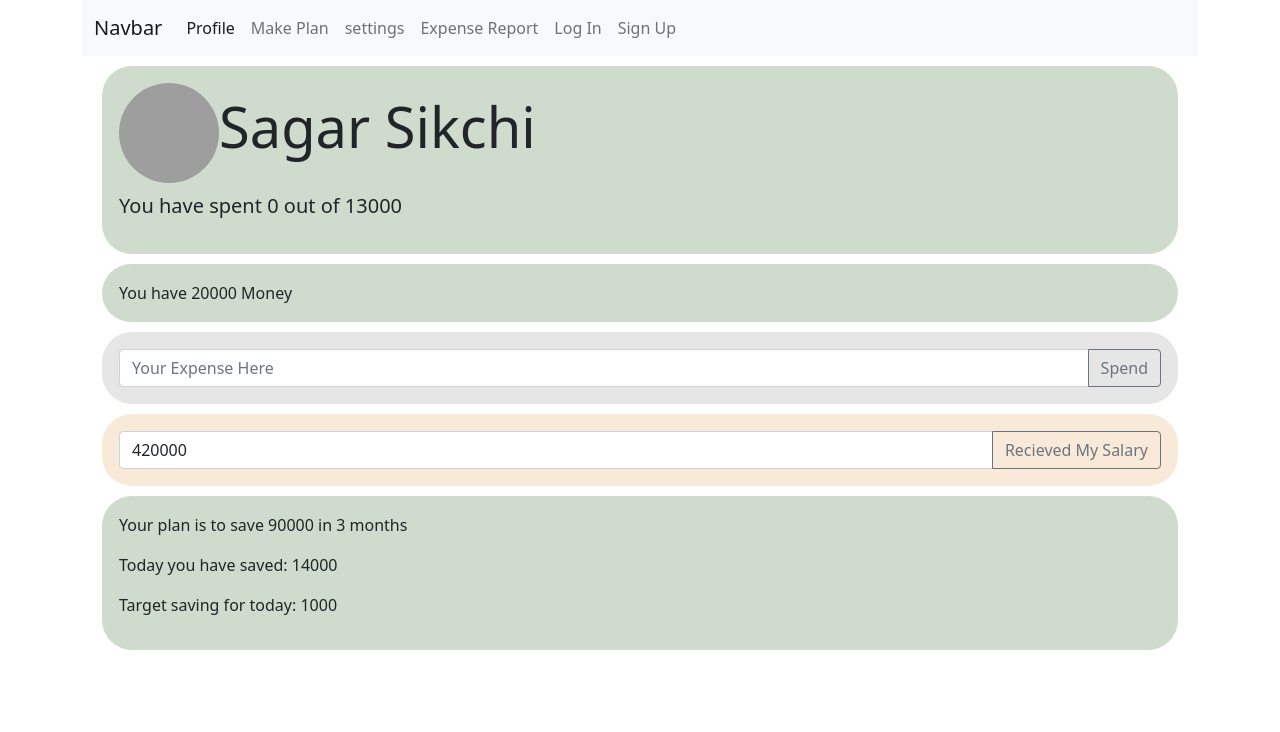
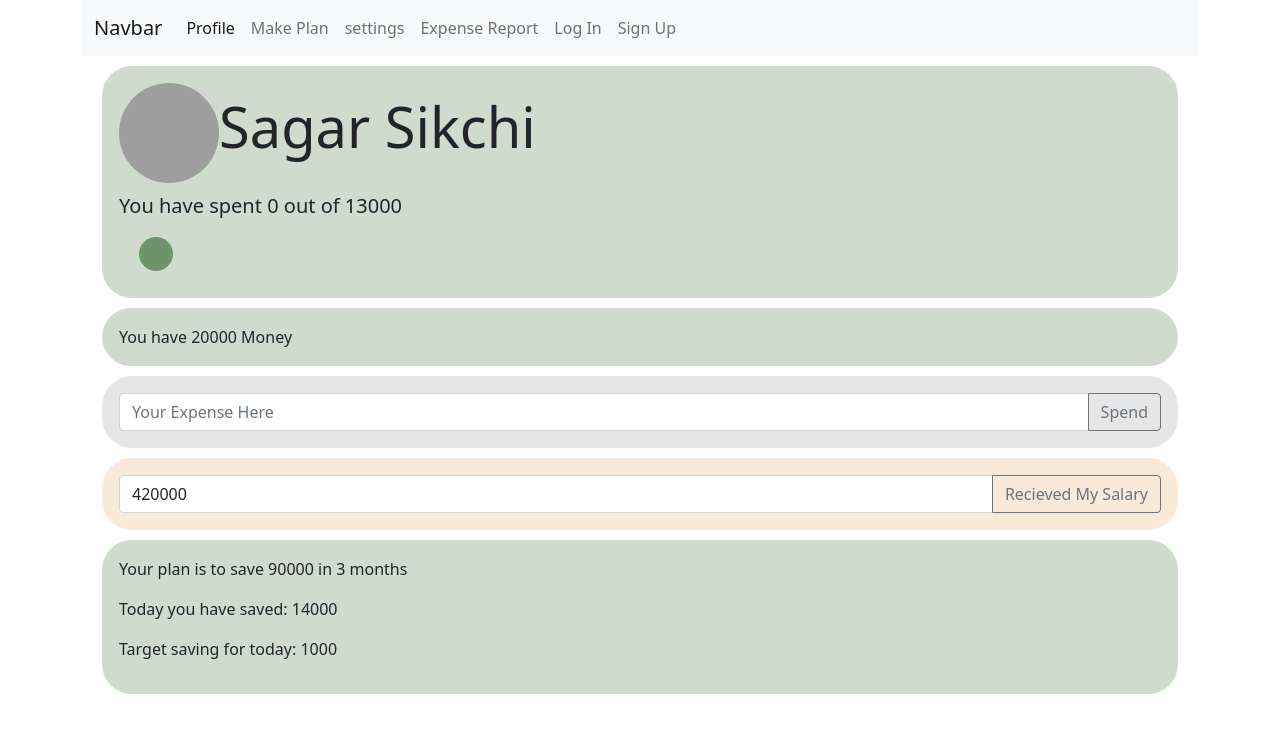
Before and after one commit to hussain18/Personal_Finance_Manager, a React (Create React App) app: page /profile in a window 1280 px wide. Shown: the top 732 px of the page. Built offline with nearby package versions, Linux system fonts and the light colour scheme; grey boxes are pictures that could not be loaded.

Commit message:
Simple yet incomplete progress is made in profile page

```diff
--- a/package.json
+++ b/package.json
@@ -11,6 +11,7 @@
     "react-dom": "^17.0.1",
     "react-router-dom": "^5.2.0",
     "react-scripts": "4.0.3",
+    "styled-components": "^4.1.3",
     "web-vitals": "^1.1.1"
   },
   "scripts": {
--- a/src/components/userProfile.js
+++ b/src/components/userProfile.js
@@ -1,5 +1,6 @@
 import NavBar from './nav.js'
 import React from 'react'
+import styled from 'styled-components'
 
 
 
@@ -11,6 +12,12 @@ const statusColors = {
     4: 'rgba(102, 27, 9,0.2)',
 }
 
+const progressBarColors = {
+    1: 'rgba(16, 77, 8,0.5)',
+    2: 'rgba(112, 185, 43,0.5)',
+    3: 'rgba(219, 146, 63,0.5)',
+    4: 'rgba(102, 27, 9,0.5)',
+}
 
 let userImgStyle = {
     height: 100,
@@ -33,6 +40,11 @@ let pageStyle = {
 
 
 //////////////////////// VIEWS \\\\\\\\\\\\\\\\\\\\\\\\
+const ProgressBarFiller = styled.div`
+    width: ${props => props.width}%;
+
+`
+
 function UserImg(props) {
     return <img src = {props.picture} style={userImgStyle} alt="person img"/>
 }
@@ -94,13 +106,24 @@ function UserJumbotron(props) {
     // alert(props.hasPlan)
 
     const toSaveToday = props.userData.hasPlan? props.userData.plan.amount/(props.userData.plan.duration * 30) : 0
+    const toSpendToday = props.userData.income/30-toSaveToday
+    const todayExpense = props.userData.todayExpense
+    const expensePercentage = (todayExpense*100)/toSpendToday
+
+    console.log(expensePercentage) //test...
+
+    // Creating style of progress bar filler
+    var progressBarStyle = {...props.style}
+    progressBarStyle.backgroundColor = progressBarColors[props.backgroundColorIndex]
+    progressBarStyle.height = 10
 
     return <div style={props.style}>
             <h1 className="display-4" >
                 <UserImg picture = {props.userData.picture}/>
                 {props.userData.userName}
             </h1>
-            <p className="lead">You have spent {props.userData.todayExpense} out of {props.userData.income/30-toSaveToday}</p>
+            <p className="lead">You have spent {todayExpense} out of {toSpendToday}</p>
+            <ProgressBarFiller style = {progressBarStyle} width = {expensePercentage}/>
         </div>
 }
 
@@ -118,7 +141,6 @@ function PlanView(props) {
             <p>You have no plans <a href = "#">Click Here</a> to Create one</p>
         </div>
 }
-
 
 export default class UserProfile extends React.Component {
 
@@ -157,15 +179,20 @@ export default class UserProfile extends React.Component {
 
         const everydayEx = this.state.income/30
         const todayEx = this.state.todayExpense
+        var backgroundColorIndex = '1'
 
         if(todayEx/everydayEx < 0.5) {
             dailyExpenseStatus.backgroundColor = statusColors['1']
+            backgroundColorIndex = '1'
         } else if (todayEx/everydayEx < 0.8) {
             dailyExpenseStatus.backgroundColor = statusColors['2']
+            backgroundColorIndex = '2'
         } else if(todayEx/everydayEx < 1) {
             dailyExpenseStatus.backgroundColor = statusColors['3']
+            backgroundColorIndex = '3'
         } else {
             dailyExpenseStatus.backgroundColor = statusColors['4']
+            backgroundColorIndex = '4'
         }
 
 
@@ -212,7 +239,8 @@ export default class UserProfile extends React.Component {
             planStyle: planStatus,
             availableAmountStyle: availableAmountStatus,
             salaryStyle: salaryStatus,
-            defaultsStyle: {...containerStyle}
+            defaultsStyle: {...containerStyle},
+            backgroundColorIndex,
         }
     }
 
@@ -232,6 +260,7 @@ export default class UserProfile extends React.Component {
                 profile = ' active'/>
 
             <UserJumbotron
+                backgroundColorIndex = {this.getStatus().backgroundColorIndex}
                 userData={this.state}
                 style = {this.getStatus().dailyExpenseStyle}/>
 
@@ -279,3 +308,9 @@ export default class UserProfile extends React.Component {
 // 	iv. expense input
 // 	v. recieved confirming input (in case of first of months of regular income)
 // 	vi. recieved income amount input (in case of non-regular income)
+
+
+// =========================== Upcoming Fixes to be Done ===========================
+// Minus Expense are not allowed
+// progress bars 100 % expense is weird
+// progress bar goes to more than 100% and less than 0
```
Also changed, not shown: 1 other file (tests, documents, lock files or other folders).
